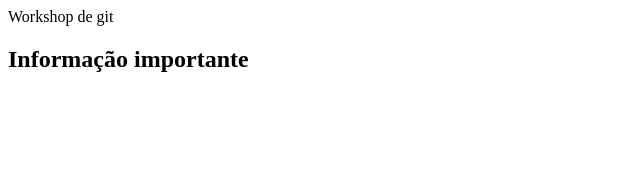
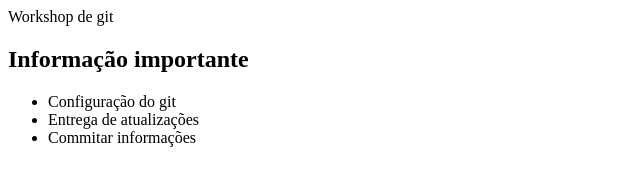
Before and after one commit to JoRicardo777/workshop, a plain HTML site: page index.html in a window 1280 px wide. Shown: the whole page, without its empty margins (0-640 px from the left). Drawn offline with Linux system fonts and the light colour scheme.

Commit message:
atualização con lista nova

```diff
--- a/index.html
+++ b/index.html
@@ -8,5 +8,10 @@
     <body>
         <header>Workshop de git</header>
         <h2>Informação importante</h2>
+        <ul>
+            <li>Configuração do git</li>
+            <li>Entrega de atualizações</li>
+            <li>Commitar informações</li>
+
     </body>
 </html>
```
